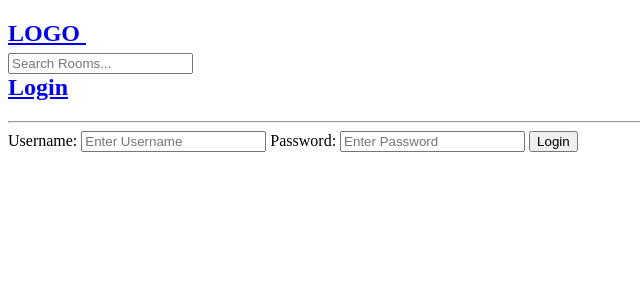
After one commit to neveszz/Study2Gether, a Django app: page /login/ in a window 1280 px wide. The commit adds this page. Shown: the top 300 px of the page, without its empty margins (0-640 px from the left). Run offline with Django 4.2, Linux system fonts and the light colour scheme.

Commit message:
flash messages and restricted pages

```diff
--- /dev/null
+++ b/study/base/templates/base/login_register.html
@@ -0,0 +1,19 @@
+{% extends 'base.html' %}
+
+{% block content %}
+
+<div>
+    <form action="" method="post">
+        {% csrf_token %}
+        <label>Username: </label>
+        <input type="text" name="username" placeholder="Enter Username">
+
+        <label>Password: </label>
+        <input type="password" name="password" placeholder="Enter Password">
+
+        <input type="submit" value="Login">
+    </form>
+</div>
+
+
+{% endblock %}
--- a/study/base/urls.py
+++ b/study/base/urls.py
@@ -1,8 +1,10 @@
 from django.urls import path
-from .views import home, room, create_room, update_room, deleteRoom
+from .views import home, room, create_room, update_room, deleteRoom, login_page, logout_user
 
 
 urlpatterns = [
+    path('login/', login_page, name='login'),
+    path('logout/', logout_user, name='logout'),
     path('', home, name='home'),
     path('room/<int:pk>', room, name='room'),
     path('create_room/', create_room, name='create_room'),
--- a/study/base/views.py
+++ b/study/base/views.py
@@ -2,14 +2,38 @@ from django.shortcuts import render, redirect
 from .models import Room, Topic
 from .forms import RoomForm
 from django.db.models import Q
+from django.contrib.auth.models import User
+from django.contrib import messages
+from django.contrib.auth import authenticate, login, logout
+from django.contrib.auth.decorators import login_required
 from django.http import HttpResponse
 # Create your views here.
-#
-# rooms = [
-#     {'id': 1, 'name':'Lets learn django'},
-#     {'id': 2, 'name':'Design with me'},
-#     {'id': 3, 'name':'Frontend developers'},
-# ]
+
+def login_page(request):
+    if request.method =='POST':
+        username = request.POST.get('username')
+        password = request.POST.get('password')
+
+        try:
+            user = User.objects.get(username=username)
+        except:
+            messages.error(request, 'User does not exist')
+
+        user = authenticate(request, username=username, password=password)
+
+        if user is not None:
+            login(request, user)
+            return redirect('home')
+        else:
+            messages.error(request, 'Username or password incorrect')
+
+    context = {}
+    return render(request, 'base/login_register.html', context)
+
+
+def logout_user(request):
+    logout(request)
+    return redirect('home')
 
 
 def home(request):
@@ -32,6 +56,8 @@ def room(request, pk):
     context = {'room':room}
     return render(request, 'base/room.html', context)
 
+
+@login_required(login_url='login')
 def create_room(request):
     form = RoomForm
 
--- a/study/templates/base.html
+++ b/study/templates/base.html
@@ -6,6 +6,15 @@
 </head>
 <body>
 {% include 'navbar.html' %}
+
+{% if messages %}
+<ul class="messages">
+    {% for message in messages %}
+    <li> {{ message }}</li>
+    {% endfor %}
+</ul>
+{% endif %}
+
 {% block content %}
 
 {% endblock %}
--- a/study/templates/navbar.html
+++ b/study/templates/navbar.html
@@ -11,6 +11,11 @@
         <input type="text" name="q" placeholder="Search Rooms...">
 
     </form>
+    {% if request.user.is_authenticated %}
+        <a href="{% url 'logout' %}">Logout</a>
+    {% else %}
+        <a href="{% url 'login' %}">Login</a>
+    {% endif %}
 </h2>
 <hr>
 </body>
```
Also changed, not shown: study/db.sqlite3.
